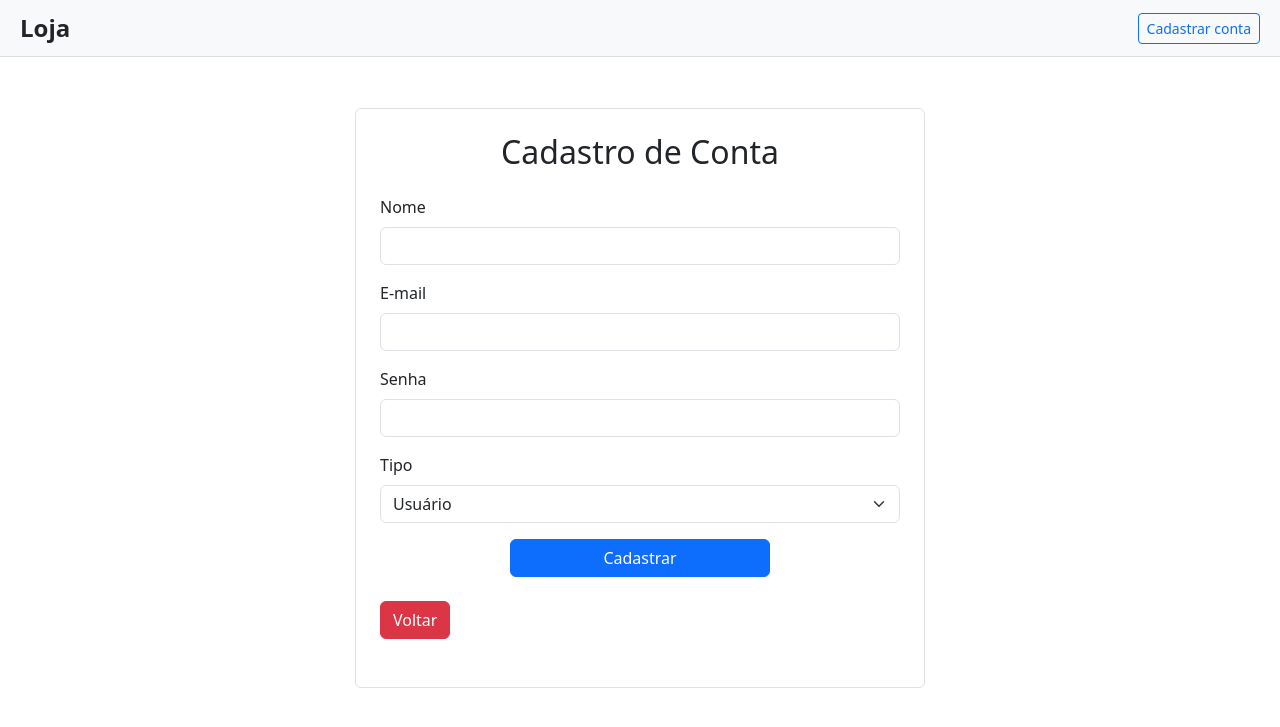
After one commit to pedrocauan100/deployPA, a Flask app: page /cadastrarConta in a window 1280 px wide. The commit adds this page. Shown: the top 727 px of the page. Run offline with Flask 3, Linux system fonts and the light colour scheme.

Commit message:
Adicionando alterações no template cadastrarConta

```diff
--- a/app.py
+++ b/app.py
@@ -44,18 +44,21 @@ def login():
 
         if usuario:
             if senha == usuario['senha']:
+                # Aqui estamos garantindo que o valor de tipo é comparado corretamente
                 session['usuario'] = usuario['email']
                 session['nome'] = usuario['nome']
                 session['tipo'] = usuario['tipo']
 
-                if usuario['tipo'] == 'admin':
+                if usuario['tipo'].strip().lower() == 'admin':  # Verifique por espaços e maiúsculas/minúsculas
                     return redirect(url_for('cadastrar_produto'))
                 else:
                     return redirect(url_for('produtos'))
             else:
-                return render_template('index.html', errou=True)
+                flash('Senha incorreta.', 'error')
+                return redirect(url_for('login'))
         else:
-            return render_template('index.html', errou=True)
+            flash('E-mail não encontrado.', 'error')
+            return redirect(url_for('login'))
 
     return render_template('login.html', errou=False)
 
@@ -99,6 +102,37 @@ def produtos():
 
     return render_template('produtos.html', produtos=produtos)
 
+@app.route('/cadastrarConta', methods=['GET', 'POST'])
+def cadastrar_conta():
+    conexao = conectarBanco()
+    if not conexao:
+        return render_template('cadastrarConta.html', erro="Erro de conexão com o banco de dados.", sucesso=False)
+
+    cursor = conexao.cursor()
+
+    if request.method == 'POST':
+        nome = request.form['nome']
+        email = request.form['email']
+        senha = request.form['senha']
+        tipo = request.form['tipo']
+
+        cursor.execute("SELECT * FROM usuarios WHERE email = %s", (email,))
+        existente = cursor.fetchone()
+
+        if existente:
+            return render_template('cadastrarConta.html', erro="E-mail já cadastrado.", sucesso=False)
+
+        cursor.execute("""
+            INSERT INTO usuarios (nome, email, senha, tipo)
+            VALUES (%s, %s, %s, %s)
+        """, (nome, email, senha, tipo))
+        conexao.commit()
+
+        return render_template('cadastrarConta.html', sucesso=True)
+
+    return render_template('cadastrarConta.html', sucesso=False)
+
+
 @app.route('/produto/<int:id>')
 def pagina_compra(id):
     conexao = conectarBanco()
--- a/templates/base.html
+++ b/templates/base.html
@@ -1,15 +1,36 @@
 <!DOCTYPE html>
 <html lang="pt-br">
 <head>
-    <meta charset="UTF-8">
-    <meta name="viewport" content="width=device-width, initial-scale=1.0">
-    <title>{{ titulo }}</title>
-    <link href="https://cdn.jsdelivr.net/npm/bootstrap@5.3.8/dist/css/bootstrap.min.css" rel="stylesheet" integrity="sha384-sRIl4kxILFvY47J16cr9ZwB07vP4J8+LH7qKQnuqkuIAvNWLzeN8tE5YBujZqJLB" crossorigin="anonymous">
+    <meta charset="UTF-8" />
+    <meta name="viewport" content="width=device-width, initial-scale=1" />
+    <title>Loja</title>
+    <link href="https://cdn.jsdelivr.net/npm/bootstrap@5.3.8/dist/css/bootstrap.min.css" rel="stylesheet" crossorigin="anonymous" />
+    <style>
+        .top-footer {
+            position: fixed;
+            top: 0;
+            width: 100%;
+            background-color: #f8f9fa;
+            border-bottom: 1px solid #ddd;
+            padding: 10px 20px;
+            z-index: 1030;
+            display: flex;
+            justify-content: space-between;
+            align-items: center;
+        }
+        body {
+            padding-top: 60px;
+        }
+    </style>
 </head>
 <body>
 
+    <div class="top-footer">
+        <div class="fw-bold fs-4">Loja</div>
+        <a href="{{ url_for('cadastrar_conta') }}" class="btn btn-outline-primary btn-sm">Cadastrar conta</a>
+    </div>
+
     {% block conteudo %}
-    <!-- Conteúdo específico da página será inserido aqui -->
     {% endblock %}
 
 </body>
--- /dev/null
+++ b/templates/cadastrarConta.html
@@ -0,0 +1,53 @@
+{% extends 'base.html' %}
+
+{% block conteudo %}
+<div class="container my-5">
+    <div class="row justify-content-center">
+        <div class="col-6 border rounded p-4">
+            <h2 class="mb-4 text-center">Cadastro de Conta</h2>
+
+            {% if sucesso %}
+                <div class="alert alert-success" role="alert">
+                    Conta cadastrada com sucesso!
+                </div>
+            {% elif erro %}
+                <div class="alert alert-danger" role="alert">
+                    {{ erro }}
+                </div>
+            {% endif %}
+
+            <form action="{{ url_for('cadastrar_conta') }}" method="post">
+                <div class="mb-3">
+                    <label for="nome" class="form-label">Nome</label>
+                    <input type="text" class="form-control" id="nome" name="nome" required>
+                </div>
+
+                <div class="mb-3">
+                    <label for="email" class="form-label">E-mail</label>
+                    <input type="email" class="form-control" id="email" name="email" required>
+                </div>
+
+                <div class="mb-3">
+                    <label for="senha" class="form-label">Senha</label>
+                    <input type="password" class="form-control" id="senha" name="senha" required>
+                </div>
+
+                <div class="mb-3">
+                    <label for="tipo" class="form-label">Tipo</label>
+                    <select class="form-select" id="tipo" name="tipo" required>
+                        <option value="usuario" selected>Usuário</option>
+                        <option value="admin">Admin</option>
+                    </select>
+                </div>
+
+                <div class="text-center">
+                    <button type="submit" class="btn btn-primary w-50">Cadastrar</button>
+                </div>
+                <div class="my-4">
+                    <a class="btn btn-danger" href="{{url_for('index')}}">Voltar</a>
+                </div>
+            </form>
+        </div>
+    </div>
+</div>
+{% endblock %}
```
Also changed, not shown: 1 other file.
